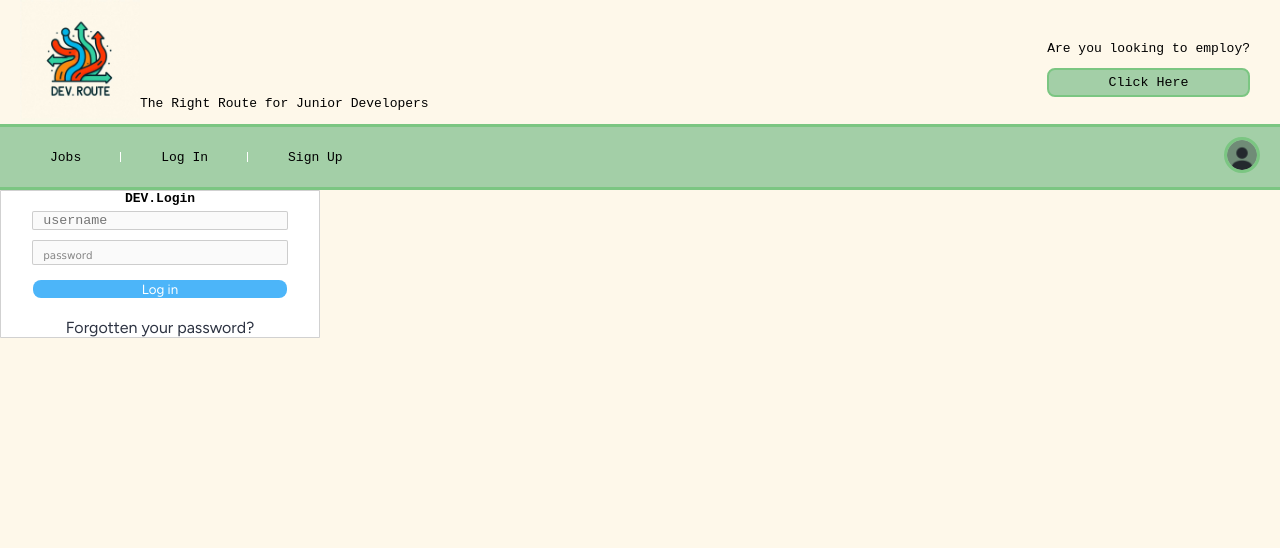
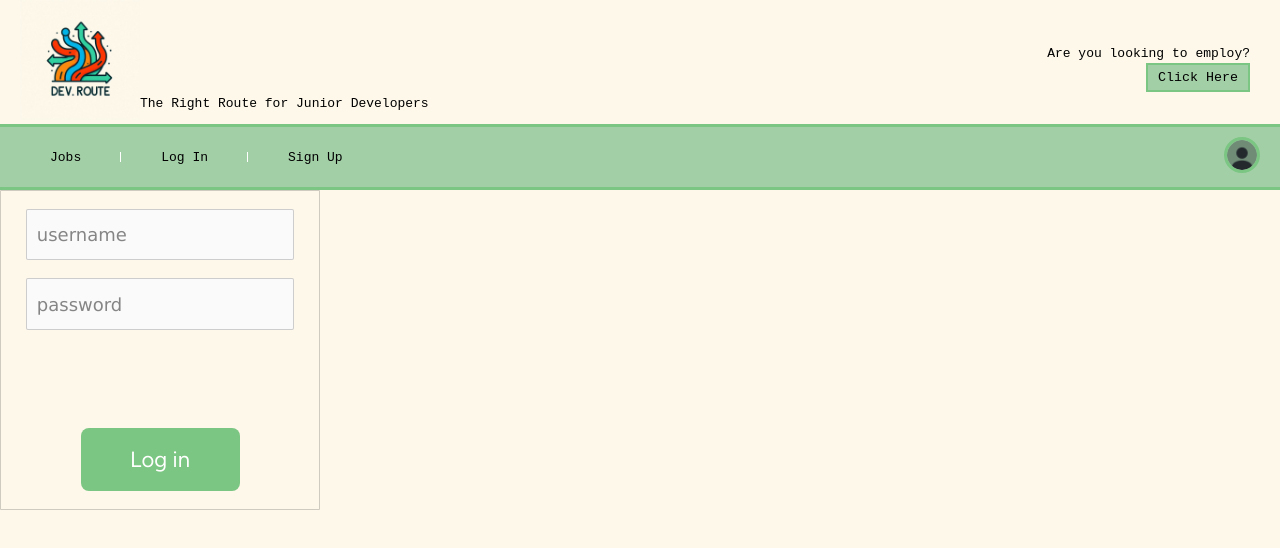
Before and after one commit to MrArmaan/DevrouteFE, a React (Vite) app: page /login in a window 1280 px wide. Shown: the top 548 px of the page. Built offline with nearby package versions, Linux system fonts and the light colour scheme.

Commit message:
FE15 enhancement: styling changes

```diff
--- a/src/components/login/Login.css
+++ b/src/components/login/Login.css
@@ -7,109 +7,91 @@
   font-style: normal;
 }
 
+.figtree-bold {
+  font-family: "Figtree", sans-serif;
+  font-optical-sizing: auto;
+  font-weight: 800;
+  font-style: normal;
+}
+
 .login-wrapper {
-  /* background-color: chocolate; */
-  background-color: white;
+  background-color: #fef8ea;
   display: flex;
   box-sizing: border-box;
   flex-direction: column;
   justify-content: center;
   align-items: center;
-  height: 80%;
+  height: 320px;
   width: 320px;
   border: 1px solid rgba(0, 0, 0, 0.182);
   border-radius: 1px;
 }
 
-.my-form {
-  background-color: white;
+.logsign-form {
   box-sizing: border-box;
   display: flex;
   flex-direction: column;
-  justify-content: center;
+  justify-content: space-evenly;
   align-items: center;
-  /* margin: 10px; */
-  width: 80%;
-  height: 200px;
+  width: 100%;
+  height: 100%;
 }
 
-input {
+.login-form-button {
+  background-color: #7bc682;
+  color: white;
+  font-size: 22px;
+  width: 50%;
+  height: 20%;
+  margin-top: 80px;
+  border: 0px;
+  border-radius: 8px;
+}
+
+.logsign-input {
   background-color: #fafafa;
   color: rgba(0, 0, 0, 0.467);
-  width: 95%;
-  height: 30%;
-  margin: 5px;
+  width: 80%;
+  height: 15%;
   padding-left: 10px;
+
+  font-family: Verdana;
+  font-size: 18px;
   border: 1px solid rgba(0, 0, 0, 0.182);
   border-radius: 2px;
 }
 
-input:focus {
-  outline-color: rgba(0, 0, 0, 0.277);
+.logsign-input::placeholder {
+  color: rgba(0, 0, 0, 0.467);
 }
 
-.myPassField {
+.my-pass-field {
   background-color: #fafafa;
   color: rgba(0, 0, 0, 0.467);
+  width: 80%;
+  height: 15%;
+  padding-left: 10px;
 
-  width: 95%;
-  height: 30%;
-  letter-spacing: 0.125em;
+  letter-spacing: 0.175em;
   font-family: Verdana;
   font-size: 18px;
-  /* margin: 5px; */
-  padding-left: 10px;
   border: 1px solid rgba(0, 0, 0, 0.182);
   border-radius: 2px;
 }
 
-.myPassField:focus:placeholder-shown {
+.my-pass-field:focus:placeholder-shown {
   outline-color: rgba(0, 0, 0, 0.277);
 }
 
-.myPassField:valid {
+.my-pass-field:valid {
   outline-color: green;
 }
 
-.myPassField:invalid {
+.my-pass-field:invalid {
   outline-color: red;
 }
 
-.myPassField::placeholder {
+.my-pass-field::placeholder {
   color: rgba(0, 0, 0, 0.467);
   letter-spacing: 0em;
-  font-size: 0.8rem;
 }
-
-.forgpass {
-  color: #2d3342;
-  margin-top: 20px;
-}
-.signup {
-  color: #4cb5f9;
-
-  margin-top: 20px;
-  padding: 20px 0px;
-}
-
-.signup p {
-  color: #4cb5f9;
-}
-
-.signup::before {
-  color: #2d3342;
-
-  font-weight: 300;
-  margin-right: 10px;
-  content: "Don't have an account?";
-}
-
-button {
-  background-color: #4cb5f9;
-  color: white;
-  width: 100%;
-  height: 30%;
-  margin-top: 10px;
-  border: 0px;
-  border-radius: 8px;
-}
--- a/src/components/login/Login.jsx
+++ b/src/components/login/Login.jsx
@@ -21,26 +21,25 @@ const Login = () => {
   };
   return (
     <div className="login-wrapper">
-      <form className="my-form" onSubmit={handleSubmit}>
-        <strong>DEV.Login</strong>
+      <form className="logsign-form" onSubmit={handleSubmit}>
         <input
+          className="logsign-input"
           type="text"
           placeholder="username"
           onChange={(e) => changeHandler(e, setUsername, username)}
         />
         <input
-          className="myPassField"
+          className="my-pass-field"
           type="password"
           minLength={8}
           maxLength={12}
           placeholder="password"
           onChange={(e) => changeHandler(e, setPassword, password)}
         />
-        <button className="figtree-reg" type="submit">
+        <button className="login-form-button figtree-reg" type="submit">
           Log in
         </button>
       </form>
-      <div className="forgpass figtree-reg">Forgotten your password?</div>
     </div>
   );
 };
--- a/src/components/signup/Signup.css
+++ b/src/components/signup/Signup.css
@@ -1,111 +1,77 @@
 .signup-wrapper {
-  /* background-color: chocolate; */
-  background-color: white;
+  background-color: #fef8ea;
   display: flex;
   box-sizing: border-box;
   flex-direction: column;
   justify-content: center;
   align-items: center;
-  height: 80%;
+  height: 320px;
   width: 320px;
   border: 1px solid rgba(0, 0, 0, 0.182);
   border-radius: 1px;
 }
 
-.logotxt {
-  font-size: 40px;
-  font-family: "Fontspring-DEMO-blue_vinyl_bold_ps_ot";
-}
-
-.my-form {
-  background-color: white;
+.logsign-form {
   box-sizing: border-box;
   display: flex;
   flex-direction: column;
-  justify-content: center;
+  justify-content: space-evenly;
   align-items: center;
-  width: 80%;
-  height: 50%;
+  width: 100%;
+  height: 100%;
 }
 
-input {
-  background-color: #fafafa;
-  color: rgba(0, 0, 0, 0.467);
-  width: 95%;
-  height: 30%;
-  margin: 5px;
-  padding-left: 10px;
-  border: 1px solid rgba(0, 0, 0, 0.182);
-  border-radius: 2px;
-}
-
-input:focus {
-  outline-color: rgba(0, 0, 0, 0.277);
-}
-
-.myPassField {
-  background-color: #fafafa;
-  color: rgba(0, 0, 0, 0.467);
-
-  width: 95%;
-  height: 30%;
-  letter-spacing: 0.125em;
-  font-family: Verdana;
-  font-size: 18px;
-  /* margin: 5px; */
-  padding-left: 10px;
-  border: 1px solid rgba(0, 0, 0, 0.182);
-  border-radius: 2px;
-}
-
-.myPassField:focus:placeholder-shown {
-  outline-color: rgba(0, 0, 0, 0.277);
-}
-
-.myPassField:valid {
-  outline-color: green;
-}
-
-.myPassField:invalid {
-  outline-color: red;
-}
-
-.myPassField::placeholder {
-  color: rgba(0, 0, 0, 0.467);
-  letter-spacing: 0em;
-  font-size: 0.8rem;
-}
-
-button {
-  background-color: #4cb5f9;
+.signup-form-button {
+  background-color: #7bc682;
   color: white;
-  width: 100%;
-  height: 30%;
+  font-size: 22px;
+  width: 50%;
+  height: 20%;
   margin-top: 10px;
   border: 0px;
   border-radius: 8px;
 }
 
-.forgpass {
-  color: #2d3342;
-  margin-top: 20px;
+.logsign-input {
+  background-color: #fafafa;
+  color: rgba(0, 0, 0, 0.467);
+  width: 80%;
+  height: 15%;
+  font-family: Verdana;
+  font-size: 18px;
+  border: 1px solid rgba(0, 0, 0, 0.182);
+  border-radius: 2px;
 }
 
-.login {
-  color: #4cb5f9;
-
-  margin-top: 20px;
-  padding: 20px 0px;
+.logsign-input::placeholder {
+  color: rgba(0, 0, 0, 0.467);
 }
 
-.login p {
-  color: #4cb5f9;
+.my-pass-field {
+  background-color: #fafafa;
+  color: rgba(0, 0, 0, 0.467);
+  width: 80%;
+  height: 15%;
+  letter-spacing: 0.175em;
+  font-family: Verdana;
+  font-size: 18px;
+  border: 1px solid rgba(0, 0, 0, 0.182);
+  border-radius: 2px;
 }
 
-.login::before {
-  color: #2d3342;
+.my-pass-field:focus:placeholder-shown {
+  outline-color: rgba(0, 0, 0, 0.277);
+}
 
-  font-weight: 300;
-  margin-right: 10px;
-  content: "Already have an account?";
+.my-pass-field:valid {
+  outline-color: green;
 }
+
+.my-pass-field:invalid {
+  outline-color: red;
+}
+
+.my-pass-field::placeholder {
+  color: rgba(0, 0, 0, 0.467);
+  letter-spacing: 0em;
+}
--- a/src/components/signup/Signup.jsx
+++ b/src/components/signup/Signup.jsx
@@ -2,7 +2,7 @@ import React, { useState } from "react";
 import { signup } from "../../utils/fetch";
 import "./Signup.css";
 
-const Signup = ({ setUser, handleToggle }) => {
+const Signup = ({ setUser }) => {
   const [username, setUsername] = useState("");
   const [email, setEmail] = useState("");
   const [password, setPassword] = useState("");
@@ -23,33 +23,32 @@ const Signup = ({ setUser, handleToggle }) => {
 
   return (
     <div className="signup-wrapper">
-      <form className="my-form" onSubmit={handleSubmit}>
+      <form className="logsign-form" onSubmit={handleSubmit}>
         <input
+          className="logsign-input"
           type="text"
           placeholder="username"
           maxLength="20"
           onChange={(e) => changeHandler(e, setUsername, username)}
         />
         <input
+          className="logsign-input"
           type="email"
           placeholder="email"
           onChange={(e) => changeHandler(e, setEmail, email)}
         />
         <input
-          className="myPassField"
+          className="my-pass-field"
           type="password"
           minLength={8}
           maxLength={12}
           placeholder="password [min 8 max 12]"
           onChange={(e) => changeHandler(e, setPassword, password)}
         />
-        <button className="figtree-reg" type="submit">
+        <button className="signup-form-button figtree-reg" type="submit">
           Sign up
         </button>
       </form>
-      <p className="login figtree-reg" onClick={handleToggle}>
-        Log in
-      </p>
     </div>
   );
 };
```
